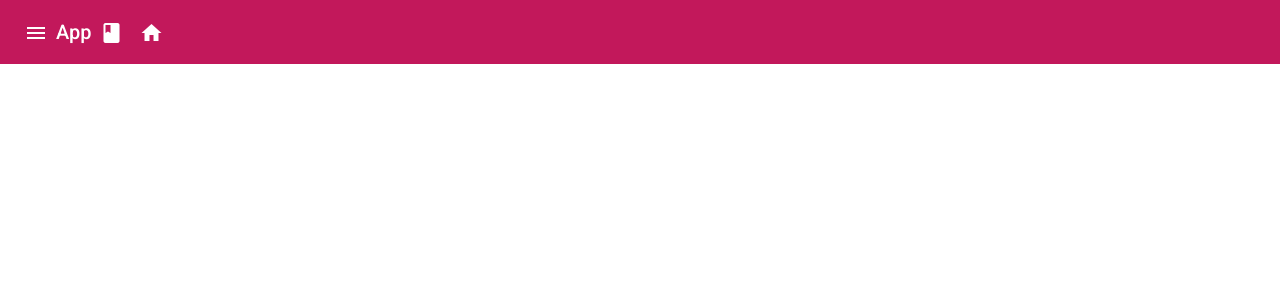
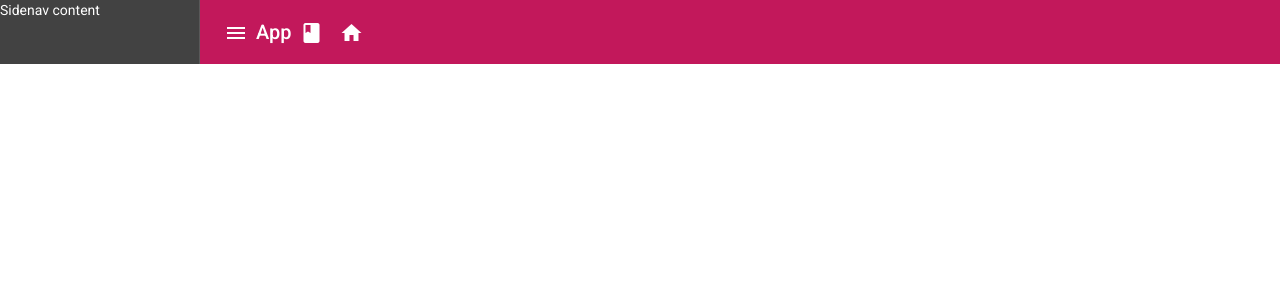
Before and after one commit to soroushby/Libary, an Angular app: page / in a window 1280 px wide. Both pictures are taken after a click on the button "menu". Shown: the top 300 px of the page. Built offline with nearby package versions, Linux system fonts and the light colour scheme.

Commit message:
updated sidenav

```diff
--- a/src/app/app.component.html
+++ b/src/app/app.component.html
@@ -1,10 +1,10 @@
 
 
 <mat-sidenav-container class="example-container"   >
-  <mat-sidenav mode="side"  >Sidenav content</mat-sidenav>
+  <mat-sidenav mode="side" #sidenav >Sidenav content</mat-sidenav>
   <mat-sidenav-content>
     <mat-toolbar color="primary">
-      <button mat-icon-button class="example-icon" aria-label="Example icon-button with menu icon"  >
+      <button mat-icon-button class="example-icon" aria-label="Example icon-button with menu icon" (click)="sidenav.toggle()" >
         <mat-icon>menu</mat-icon>
       </button>
       <span> App</span>
@@ -12,7 +12,7 @@
       <button mat-icon-button class="example-icon favorite-icon" aria-label="Example icon-button with heart icon">
         <mat-icon>book</mat-icon>
       </button>
-      <button mat-icon-button class="example-icon" aria-label="Example icon-button with share icon">
+      <button mat-icon-button class="example-icon" aria-label="Example icon-button with share icon" >
         <mat-icon>home</mat-icon>
       </button>
     </mat-toolbar>
@@ -20,3 +20,18 @@
 </mat-sidenav-container>
 
 <router-outlet></router-outlet>
+
+
+<!--
+<mat-sidenav-container class="example-container" >
+  <mat-sidenav #sidenav mode="side"
+               >
+    Sidenav content
+  </mat-sidenav>
+
+  <mat-sidenav-content>
+
+    <p><button mat-button (click)="sidenav.toggle()">sidenav.toggle()</button></p>
+
+  </mat-sidenav-content>
+</mat-sidenav-container> -->
```
